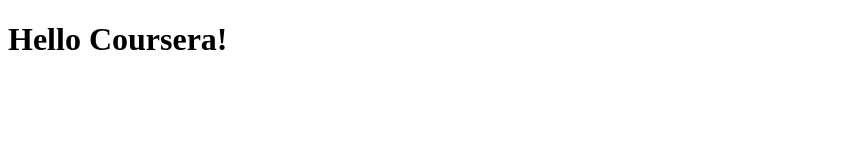
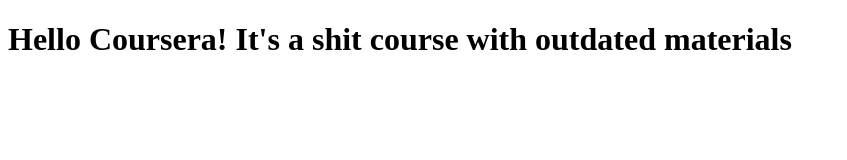
Before and after one commit to garyccp02/coursea-test, a plain HTML site: page site/index.html in a window 1280 px wide. Shown: the whole page, without its empty margins (0-847 px from the left). Drawn offline with Linux system fonts and the light colour scheme.

Commit message:
small update

```diff
--- a/site/index.html
+++ b/site/index.html
@@ -4,6 +4,6 @@
 	<title>Hello Coursera</title>
 </head>
 <body>
-<h1>Hello Coursera!</h1>
+<h1>Hello Coursera! It's a shit course with outdated materials</h1>
 </body>
 </html>
```
